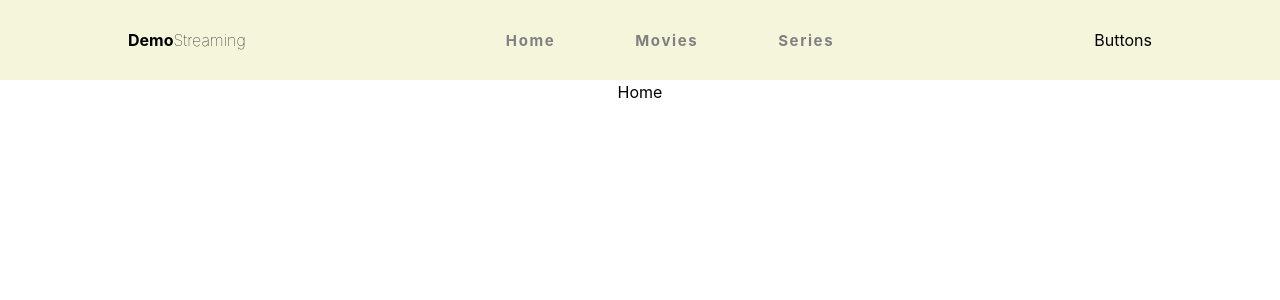
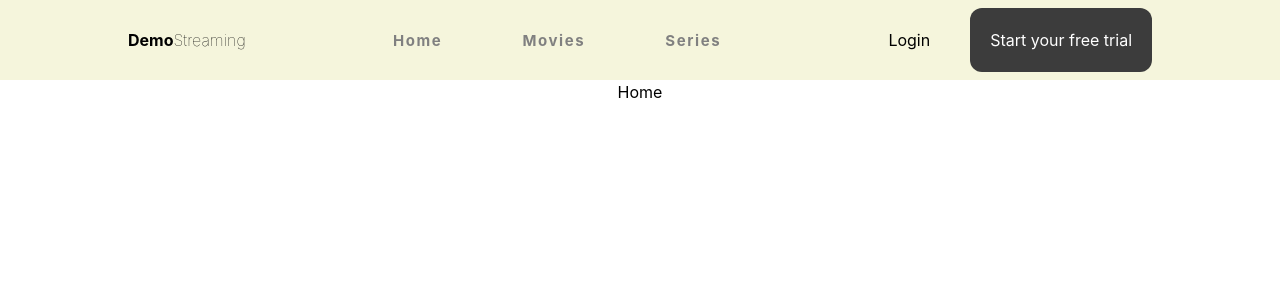
Before and after one commit to patrick-katambi/07-ellipsis_js_challenge, a React (Create React App) app: page / in a window 1280 px wide. Shown: the top 300 px of the page. Built offline with nearby package versions, Linux system fonts and the light colour scheme.

Commit message:
navigation bar setup

```diff
--- a/src/components/NavigationBar.js
+++ b/src/components/NavigationBar.js
@@ -6,12 +6,19 @@ function NavigationBar() {
     <div className=" w-full h-[80px] px-[10%] flex items-center justify-between bg-[beige] ">
       <Logo />
       <MenuLinksSection />
-      <div>Buttons</div>
+      <ActionButtons />
     </div>
   );
 }
 
 export default NavigationBar;
+
+function ActionButtons() {
+    return <div className=" flex items-center ">
+        <div className="cursor-pointer p-5 ">Login</div>
+        <div className=" bg-[#3c3c3c] text-[white] cursor-pointer ml-5 p-5 rounded-xl " >Start your free trial</div>
+    </div>
+}
 
 function Logo() {
   const logoNameFirstPart = "Demo";
```
